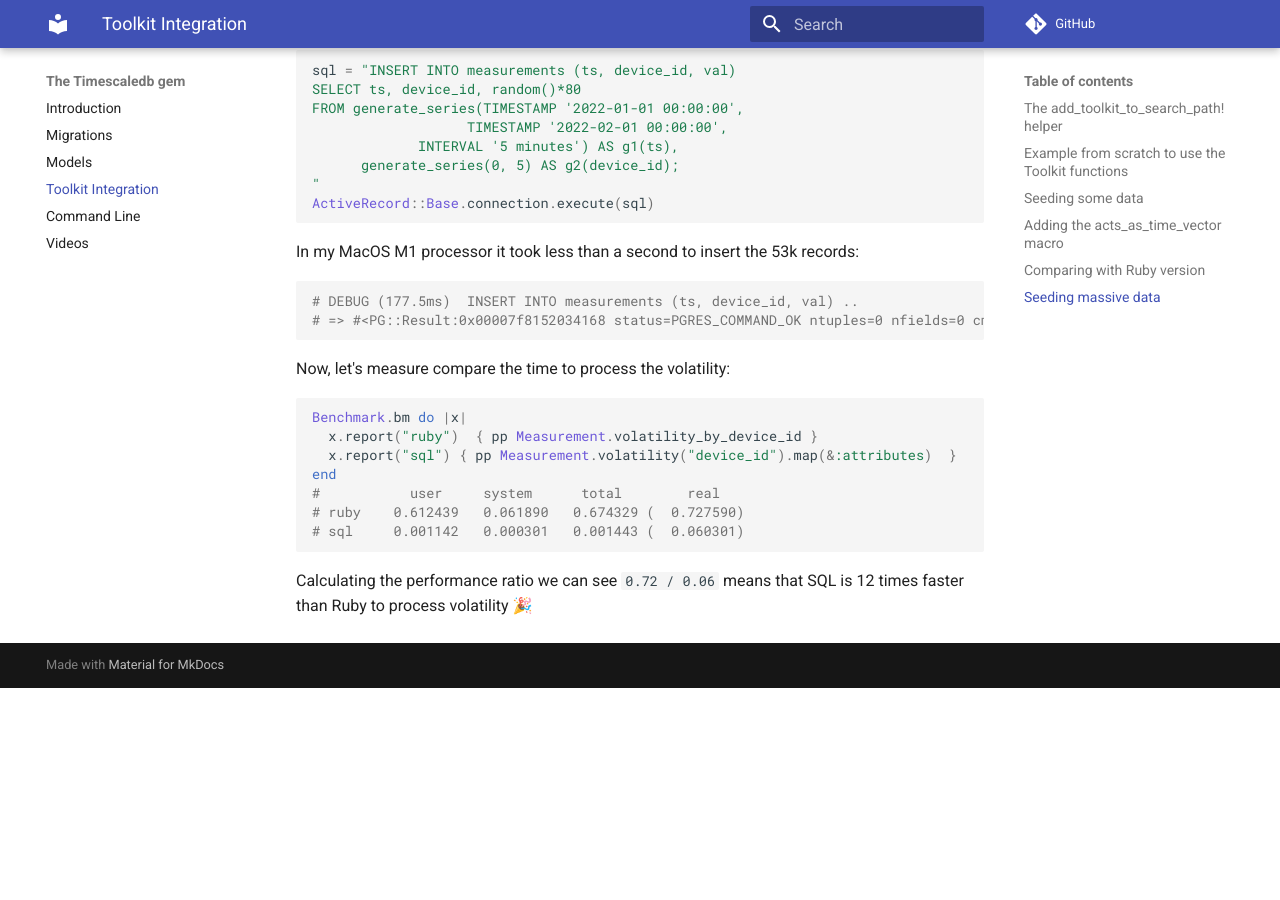
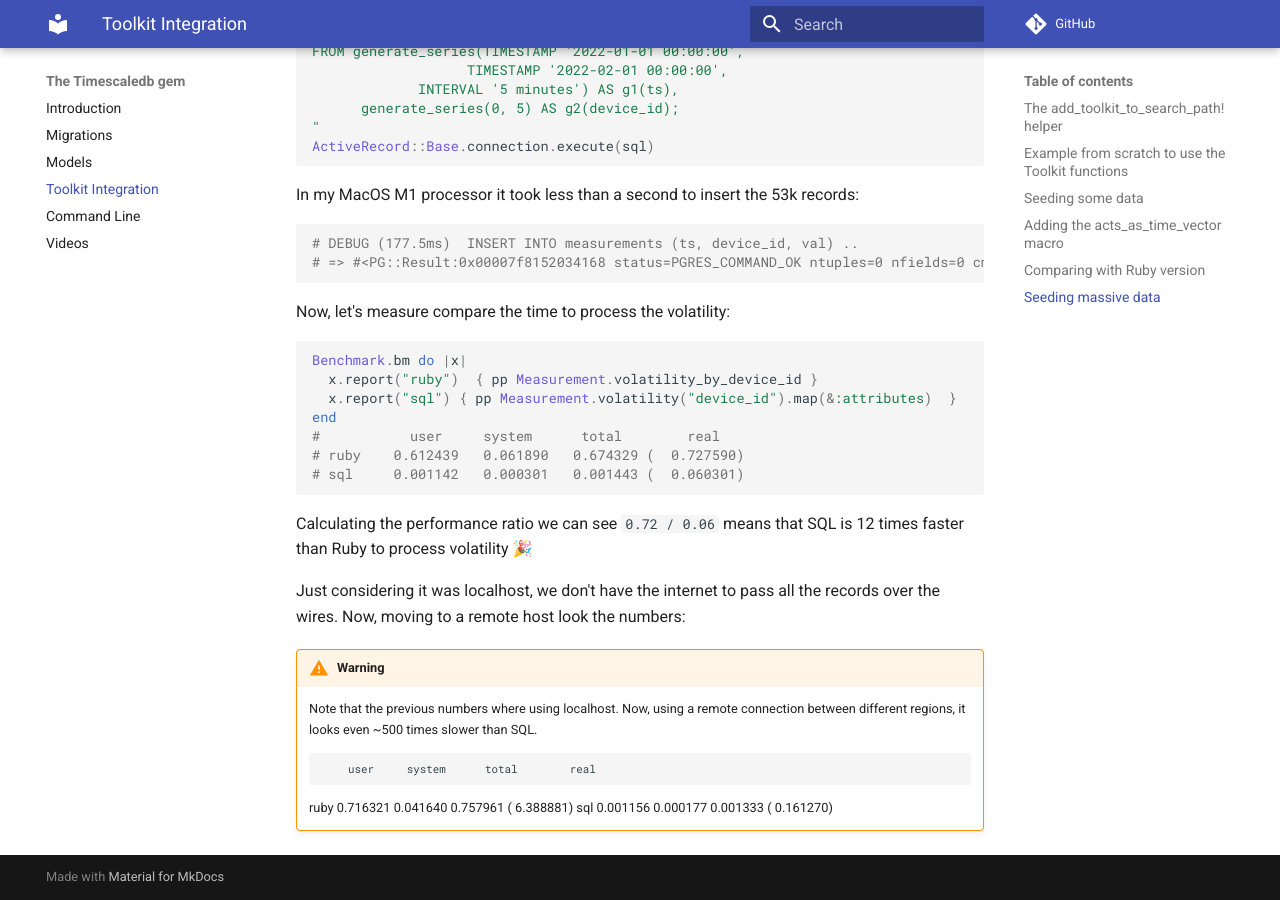
Before and after one commit to jonatas/timescaledb, an MkDocs documentation site: the page built from docs/toolkit.md, in a window 1280 px wide and 900 px high, scrolled down 6566 px. Built offline with MkDocs 1.6.1 and Material for MkDocs 9.7.7, drawn with Linux system fonts in a browser that asks for light colours; comment, search, counter and statistics services are not loaded; before the commit the page ends 7254 px from its top, so only the background shows below that; part of the change alters nothing that is shown; some of the changed text lies outside the part shown.

Commit message:
Add remote comparison

````diff
--- a/docs/toolkit.md
+++ b/docs/toolkit.md
@@ -92,7 +92,7 @@ options for now.
 Now, let's add the model `app/models/measurement.rb`:
 
 ```ruby
-class Measurement < ActiveRecord::Base do
+class Measurement < ActiveRecord::Base
   self.primary_key = 'device_id'
 
   acts_as_hypertable time_column: "ts"
@@ -197,7 +197,7 @@ Let's start changing the model to add the `acts_as_time_vector` that is
 here to allow us to not repeat the parameters of the `timevector(ts, val)` call.
 
 ```ruby
-class Measurement < ActiveRecord::Base do
+class Measurement < ActiveRecord::Base
   self.primary_key = 'device_id'
 
   acts_as_hypertable time_column: "ts"
@@ -217,13 +217,11 @@ here for the sake of making the macros independent.
 Now, that we have it, let's create a scope for it:
 
 ```ruby
-class Measurement < ActiveRecord::Base do
-  # ... Skipping previous code to focus in the example
-
+class Measurement < ActiveRecord::Base
+  acts_as_hypertable time_column: "ts"
   acts_as_time_vector segment_by: "device_id",
     value_column: "val",
     time_column: "ts"
-  end
 
   scope :volatility, -> do
     select("device_id, timevector(#{time_column}, #{value_column}) -> sort() -> delta() -> abs() -> sum() as volatility")
@@ -241,16 +239,15 @@ can make a small change that makes you completely understand the volatility
 macro.
 
 ```ruby
-class Measurement < ActiveRecord::Base do
+class Measurement < ActiveRecord::Base
   # ... Skipping previous code to focus in the example
 
   acts_as_time_vector segment_by: "device_id",
     value_column: "val",
     time_column: "ts"
-  end
 
   scope :volatility, -> (columns=segment_by_column) do
-     select([*columns,
+    _scope = select([*columns,
         "timevector(#{time_column}, #{value_column}) -> sort() -> delta() -> abs() -> sum() as volatility"
     ].join(", "))
     _scope = _scope.group(columns) if columns
@@ -374,6 +371,18 @@ end
 Calculating the performance ratio we can see `0.72 / 0.06` means that SQL is 12
 times faster than Ruby to process volatility 🎉
 
+Just considering it was localhost, we don't have the internet to pass all the
+records over the wires. Now, moving to a remote host look the numbers:
+
+!!!warning
+    Note that the previous numbers where using localhost.
+    Now, using a remote connection between different regions,
+    it looks even ~500 times slower than SQL.
+
+            user     system      total        real
+      ruby 0.716321   0.041640   0.757961 (  6.388881)
+      sql  0.001156   0.000177   0.001333 (  0.161270)
+
 
 [1]: https://github.com/timescale/timescaledb-toolkit
 [2]: https://timescale.com
````
